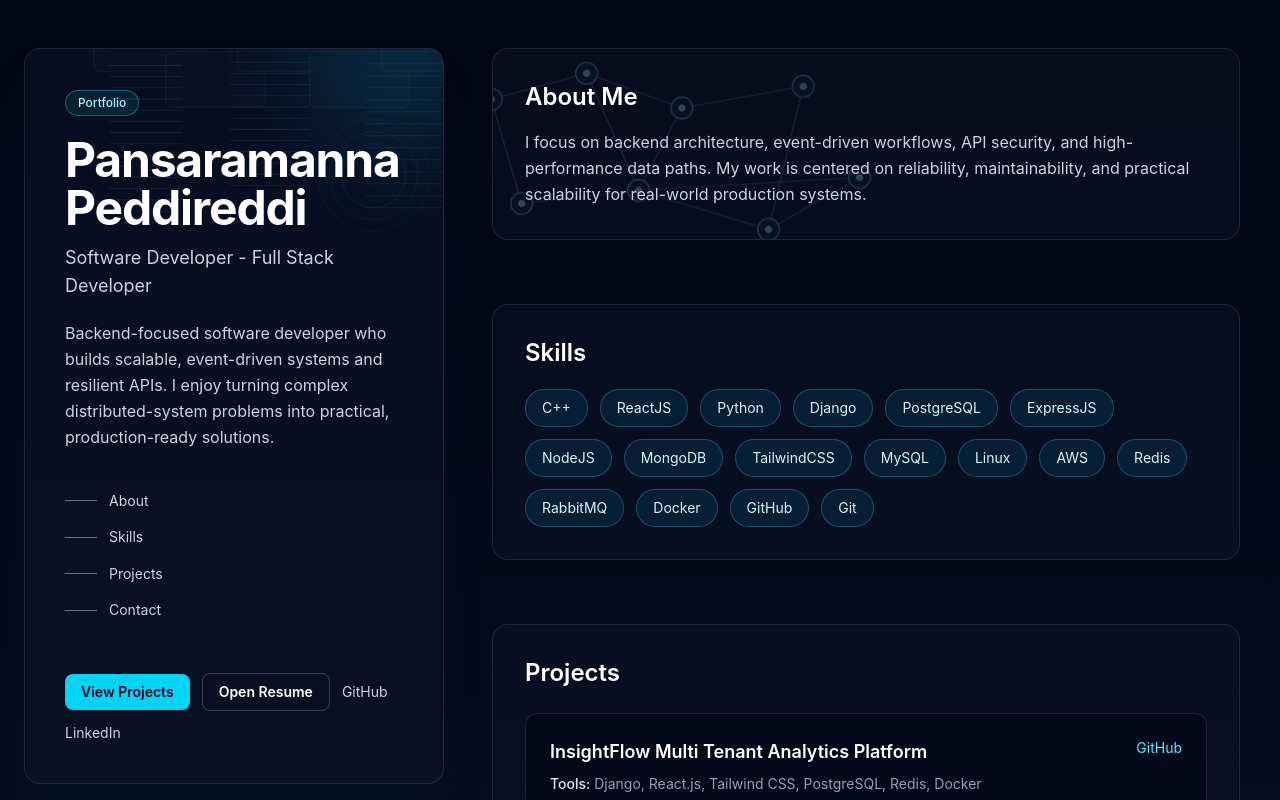
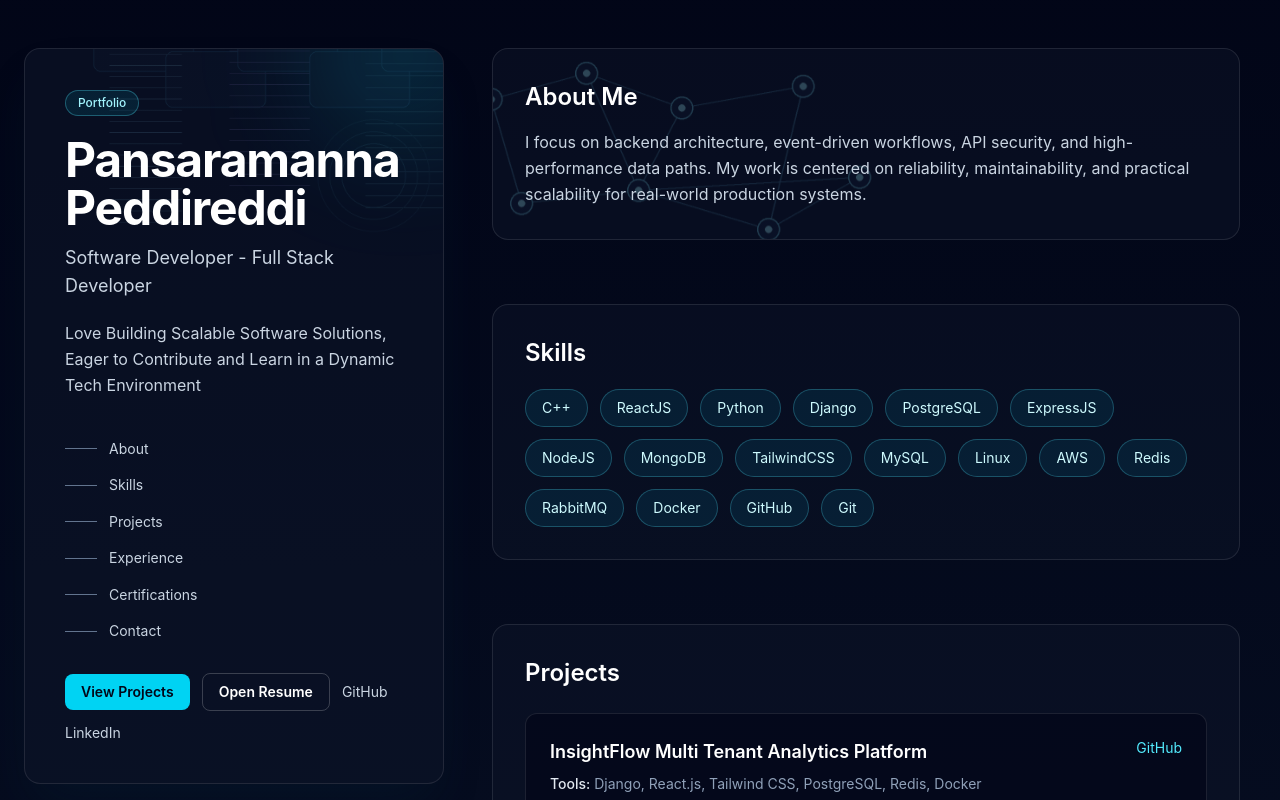
Before and after one commit to Rampeddireddi/Ram, a React (Vite) app: page / in a window 1280 px wide. Shown: the top 800 px of the page. Built offline with nearby package versions, Linux system fonts and the light colour scheme.

Commit message:
updated Hero section

```diff
--- a/src/data/navigationLinks.js
+++ b/src/data/navigationLinks.js
@@ -2,5 +2,7 @@ export const navigationLinks = [
   { label: "About", href: "#about" },
   { label: "Skills", href: "#skills" },
   { label: "Projects", href: "#projects" },
+  { label: "Experience", href: "#experience" },
+  { label: "Certifications", href: "#certifications" },
   { label: "Contact", href: "#contact" },
 ];
--- a/src/data/portfolioData.js
+++ b/src/data/portfolioData.js
@@ -5,7 +5,7 @@ export const portfolioData = {
   role: "Software Developer - Full Stack Developer",
   resumeLink: resumePdfUrl,
   about:
-    "Backend-focused software developer who builds scalable, event-driven systems and resilient APIs. I enjoy turning complex distributed-system problems into practical, production-ready solutions.",
+    "Love Building Scalable Software Solutions, Eager to Contribute and Learn in a Dynamic Tech Environment",
   skills: [
     "C++",
     "ReactJS",
--- a/src/sections/HeroSection.jsx
+++ b/src/sections/HeroSection.jsx
@@ -7,6 +7,8 @@ function HeroSection({ data }) {
     { label: "About", href: "#about" },
     { label: "Skills", href: "#skills" },
     { label: "Projects", href: "#projects" },
+      { label: "Experience", href: "#experience" },
+  { label: "Certifications", href: "#certifications" },
     { label: "Contact", href: "#contact" },
   ];
 
```
